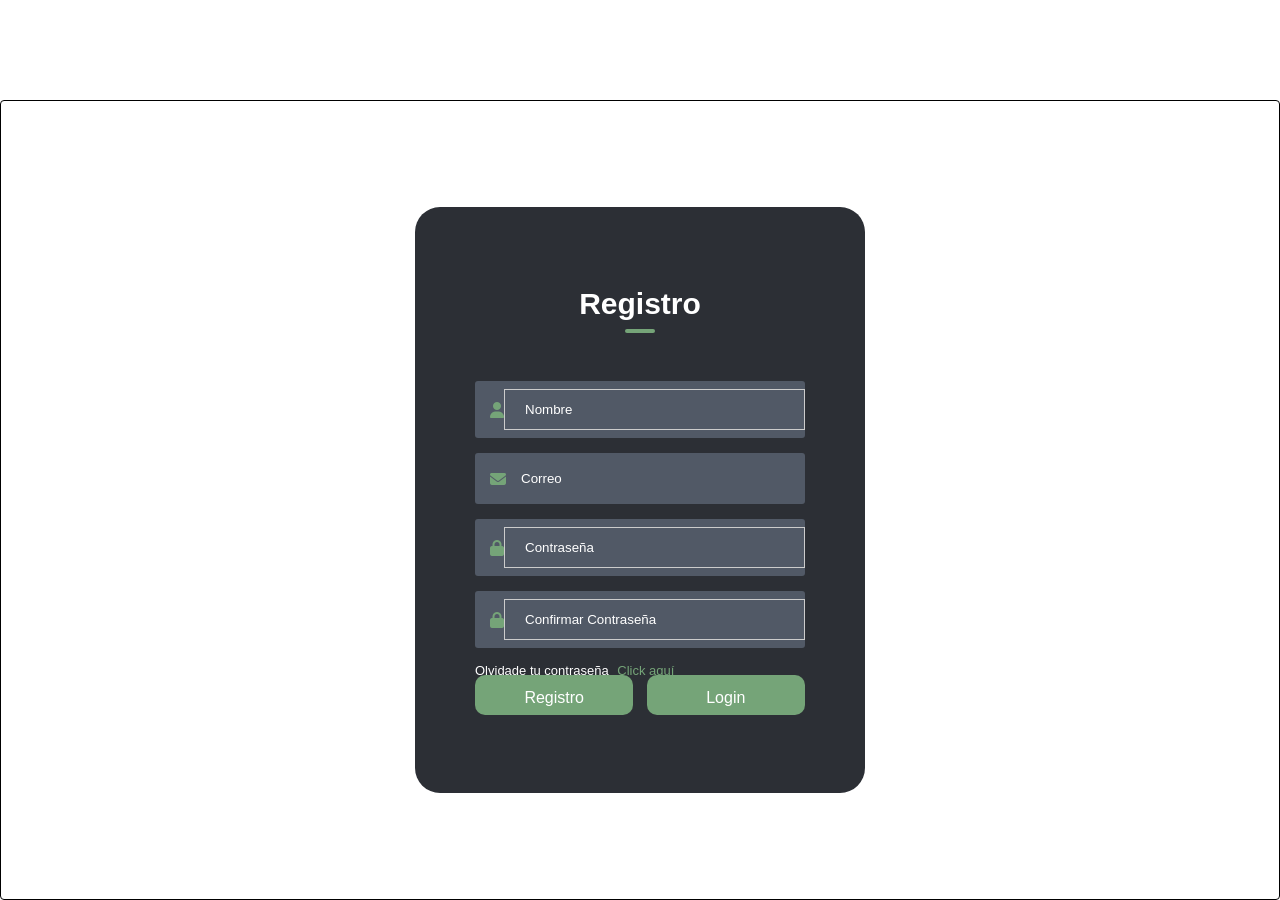
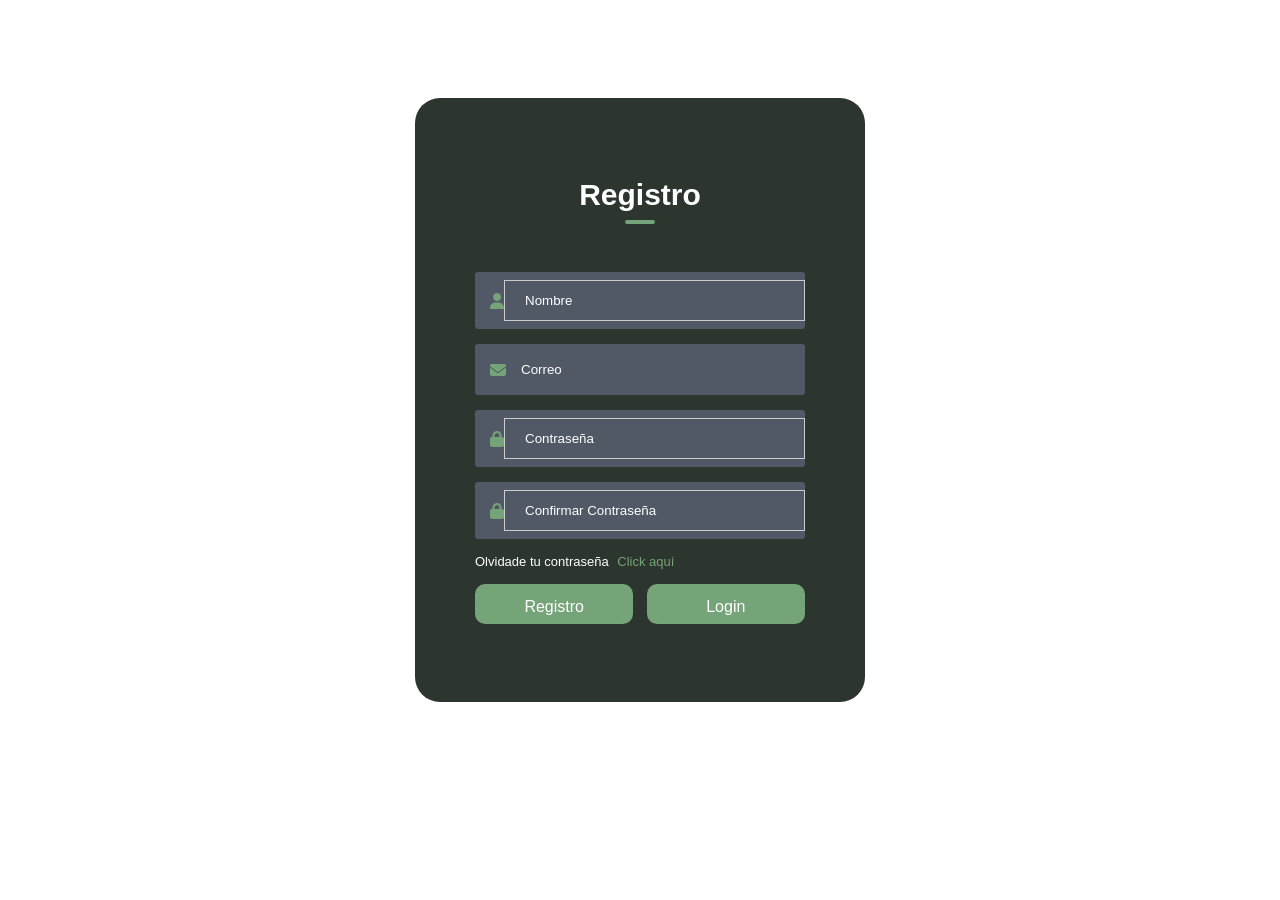
Before and after one commit to xXBarre/Floristeria, a PHP site: page /inicio.html in a window 1280 px wide. Shown: the part 112-1012 px from the top of the page. After the commit the page ends 814 px from the top, so only its background shows below. Run offline with PHP 8.4, Linux system fonts and the light colour scheme.

Commit message:
Cambios esteticos

```diff
--- a/Quienes.html
+++ b/Quienes.html
@@ -5,7 +5,7 @@
     <meta name="viewport" content="width=device-width, initial-scale=1.0">
     <link rel="stylesheet" href="style.css">
     <script src="index.js"></script>
-    <title>ConocenosS</title>
+    <title>Conocenos</title>
 </head>
 <body>
     <header class="header">
--- a/inicio.html
+++ b/inicio.html
@@ -18,7 +18,7 @@
                 <a href="productos.html" class="nav-menu-link nav-link">Productos</a>
               </li>
               <li class="nav-menu-item">
-                <a href="#" class="nav-menu-link nav-link">Quienes somos</a>
+                <a href="Quienes.html" class="nav-menu-link nav-link">Quienes somos</a>
               </li>
               <li class="nav-menu-item">
                 <a href="inicio.html" class="nav-menu-link nav-link">Login</a>
@@ -30,7 +30,7 @@
           </nav>
     </header>
     <main>
-        <div class="container">
+        <div class="conta">
             <div class="form-content">
                 <h1 id="title">Registro</h1>
                 <form>
@@ -56,8 +56,7 @@
                         </div>
                         <p>Olvidade tu contraseña <a href="pagina 404.html"> Click aquí</a></p>
                     </div>
-                    <br>
-                    <br>
+                    <br><br><br>
                     <div class="btn-field">
                         <button id="signUp" type="button"> Registro </button>
                         <button id="signIn" type="button" > Login </button>
--- a/inicioA.html
+++ b/inicioA.html
@@ -28,6 +28,7 @@
           </nav>
     </header>
     <br><br>
+    <main>
         <section class="inicio-carrusel">
             <center><h2>Nuestros Productos</h2></center>
             <div class="fotitos">
@@ -109,6 +110,8 @@
                 </a>
             </div>
         </section>
+    </main>
+    <br><br>
     <footer>
         <div class="footer">
             <table class="tablainferior" cellspacing="70">
--- a/style.css
+++ b/style.css
@@ -261,19 +261,11 @@ footer {
 
 /*Login*/
 
-.container body {
+.conta body {
   font-family: Arial, sans-serif;
 }
-.container {
-  width: 300px;
-  padding: 16px;
-  background-color: white;
-  margin: 0 auto;
-  margin-top: 100px;
-  border: 1px solid black;
-  border-radius: 4px;
-}
-.container input[type=text], .container input[type=password] {
+
+.conta input[type=text], .conta input[type=password] {
   width: 100%;
   padding: 12px 20px;
   margin: 8px 0;
@@ -281,7 +273,8 @@ footer {
   border: 1px solid #ccc;
   box-sizing: border-box;
 }
-.container button {
+
+.conta button {
   background-color: #75a478;
   color: white;
   padding: 14px 20px;
@@ -290,11 +283,12 @@ footer {
   cursor: pointer;
   width: 100%;
 }
-.container button:hover {
+
+.conta button:hover {
   opacity: 0.8;
 }
 
-.container {
+.conta {
   width: 100%;
   height: 100vh;
   background-color: rgb(255, 255, 255);
@@ -306,7 +300,7 @@ footer {
 .form-content {
   width: 100%;
   max-width: 450px;
-  background-color: #2C2F35;
+  background-color: #2c352e;
   padding: 80px 60px 70px;
   text-align: center;
   border-radius: 25px;
```
Also changed, not shown: pagina 404.html (+0 -19 lines). Lines whose indentation alone changed are shown as unchanged.
